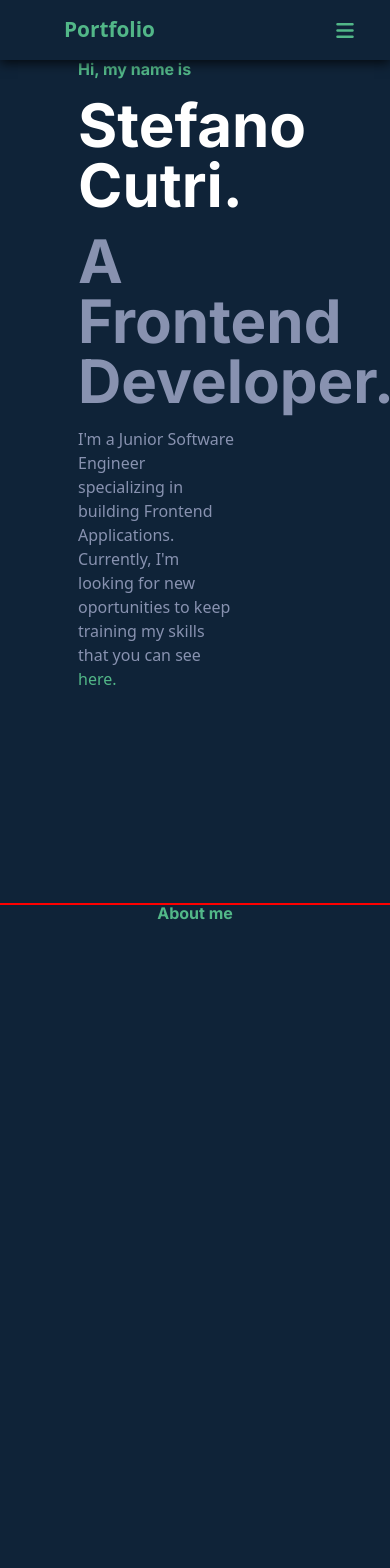
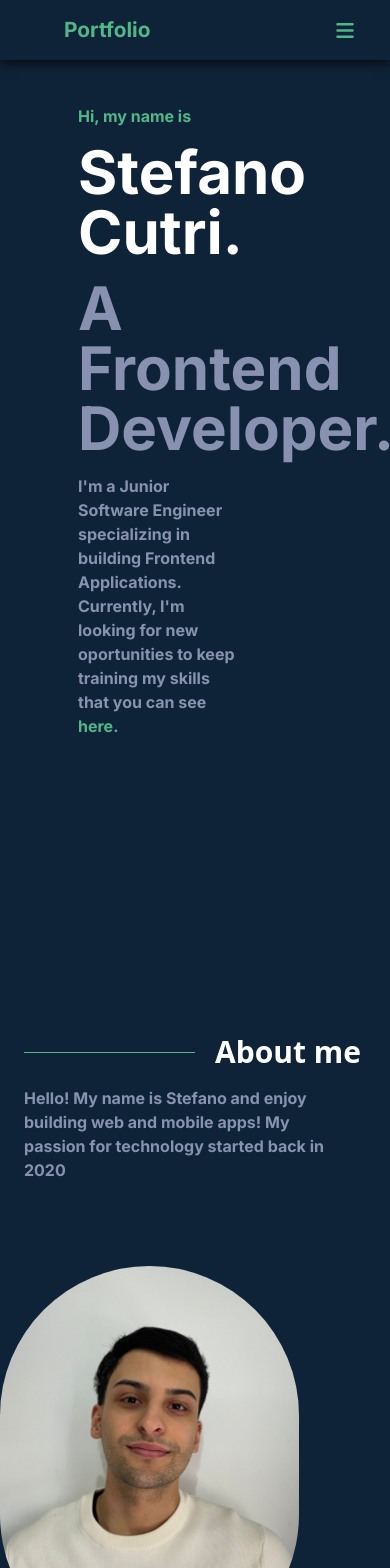
Before and after one commit to StefanoCutri/portfolio, a React (Create React App) app: page / in a window 390 px wide. Shown: the top 1568 px of the page. Built offline with nearby package versions, Linux system fonts and the light colour scheme.

Commit message:
Mobile first changes

```diff
--- a/public/index.html
+++ b/public/index.html
@@ -11,9 +11,6 @@
     />
     <!-- Font Awesome -->
     <link rel="stylesheet" href="https://cdnjs.cloudflare.com/ajax/libs/font-awesome/6.4.0/css/all.min.css" integrity="sha512-iecdLmaskl7CVkqkXNQ/ZH/XLlvWZOJyj7Yy7tcenmpD1ypASozpmT/E0iPtmFIB46ZmdtAc9eNBvH0H/ZpiBw==" crossorigin="anonymous" referrerpolicy="no-referrer" />
-    <!-- Animate CSS -->
-    <link rel="apple-touch-icon" href="%PUBLIC_URL%/logo192.png" />
-
     <!--
       manifest.json provides metadata used when your web app is installed on a
       user's mobile device or desktop. See https://developers.google.com/web/fundamentals/web-app-manifest/
@@ -29,7 +26,7 @@
       Learn how to configure a non-root public URL by running `npm run build`.
     -->
 
-    <title>React App</title>
+    <title>Stefano Cutri</title>
   </head>
   <body>
     <noscript>You need to enable JavaScript to run this app.</noscript>
--- a/src/components/About.js
+++ b/src/components/About.js
@@ -1,9 +1,34 @@
-import React from 'react'
+import React from "react";
+import me from "../assets/me.jpeg";
 
 export const About = () => {
   return (
-    <div className='info-container flex flex-col justify-start items-center' id='about'>
-        <h1>About me</h1>
+    <div
+      className="flex flex-col items-start justify-evenly pt-[12%] info-container"
+      id="about"
+    >
+      <div className="flex flex-col">
+        <div className="flex flex-row items-center px-4 mb-3">
+          <div className="bg-[#52b788] h-1 mr-5" style={{
+            height: 0.5,
+            width: "50%"
+          }}></div>
+          <h2 className="font-bold text-3xl">About me</h2>
+        </div>
+        <div className="flex justify-start pl-6">
+        <p className="text-[#8892b0] text-md w-[82%] ">Hello! My name is Stefano and enjoy building web and mobile apps!
+        My passion for technology started back in 2020
+        </p>
+        </div>
+      </div>
+      <img src={me} className="h-[50%] rounded-full"/>
+      {/*
+      <div className="flex flex-col items-end">
+        <div className="flex flex-row items-center mb-4 text-white text-5xl">
+          <div className="bg-[#52b788] h-1 w-32 mr-5"></div>
+          <h2 className="font-bold">About me</h2>
+        </div>
+      </div> */}
     </div>
-  )
-}
+  );
+};
--- a/src/components/Info.js
+++ b/src/components/Info.js
@@ -4,7 +4,7 @@ import "../styles/info.css";
 export const Info = () => {
   return (
     <div className="flex flex-1 flex-col items-start info-container" id="#home">
-      <div className="flex flex-col justify-start items-start ml-[20%]">
+      <div className="flex flex-col justify-start items-start ml-[20%] mt-[12%]">
         <h1>Hi, my name is</h1>
         <h1 className="text-white text-6xl py-3">Stefano Cutri.</h1>
         <h1 className="text-[#8892b0] text-6xl">A Frontend Developer.</h1>
@@ -13,9 +13,12 @@ export const Info = () => {
           Applications. Currently, I'm looking for new oportunities to keep
           training my skills that you can see{" "}
           <a
+          style={{
+            position: "revert"
+          }}
             className="p-0 blank-link text-[#52b788]"
             href="https://github.com/stefanocutri"
-            target="_blank"
+            // target="_blank"
           >
             here.
           </a>
--- a/src/index.css
+++ b/src/index.css
@@ -1,18 +1,36 @@
+@import url('https://fonts.googleapis.com/css2?family=Inter:wght@700&display=swap');
+
 @tailwind base;
 @tailwind components;
 @tailwind utilities;
+
+:root {
+  --main-text-color: #52b788;
+  --main-bg-color: #0f2338;
+  --secondary-bg-color: #173452;
+  --text-white: #fff;
+  --secondary-text-color: #8892b0;
+}
 
 * {
   margin: 0;
   padding: 0;
 }
 
-html, body {
+html,
+body {
   height: 100vh;
   /* background-color: #0f2338; */
 }
 
-.info-container{
+h2 {
+  color: var(--text-white);
+}
+
+p{
+  font-family: 'Calibre','Inter','San Francisco','SF Pro Text',-apple-system,system-ui,sans-serif;
+}
+
+.info-container {
   height: 100vh;
-  outline: 1px solid red;
 }
```
Also changed, not shown: src/assets/me.jpeg (added).
